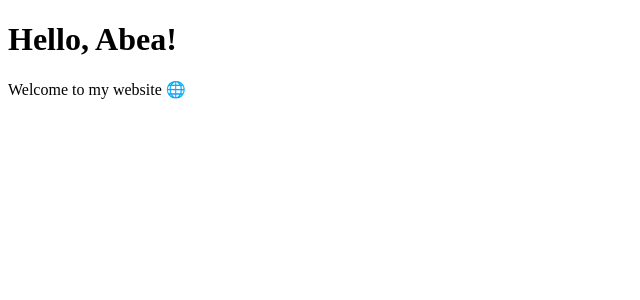
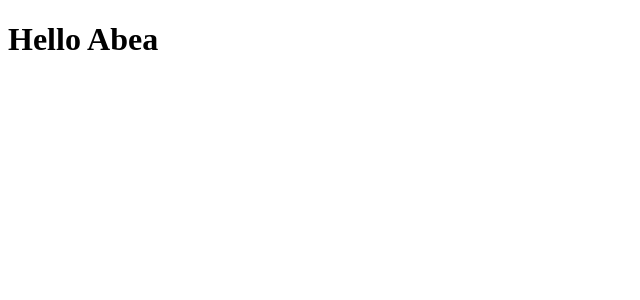
Before and after one commit to AVEA01/project-abea-demo, a Next.js app: page / in a window 1280 px wide. Shown: the top 300 px of the page, without its empty margins (0-640 px from the left). Built offline with nearby package versions, Linux system fonts and the light colour scheme.

Commit message:
Update page.tsx

```diff
--- a/app/page.tsx
+++ b/app/page.tsx
@@ -1,8 +1,3 @@
-export default function Home() {
-  return (
-    <main>
-      <h1>Hello, Abea!</h1>
-      <p>Welcome to my website 🌐</p>
-    </main>
-  );
+export default function Page() {
+  return <h1>Hello Abea</h1>
 }
```
